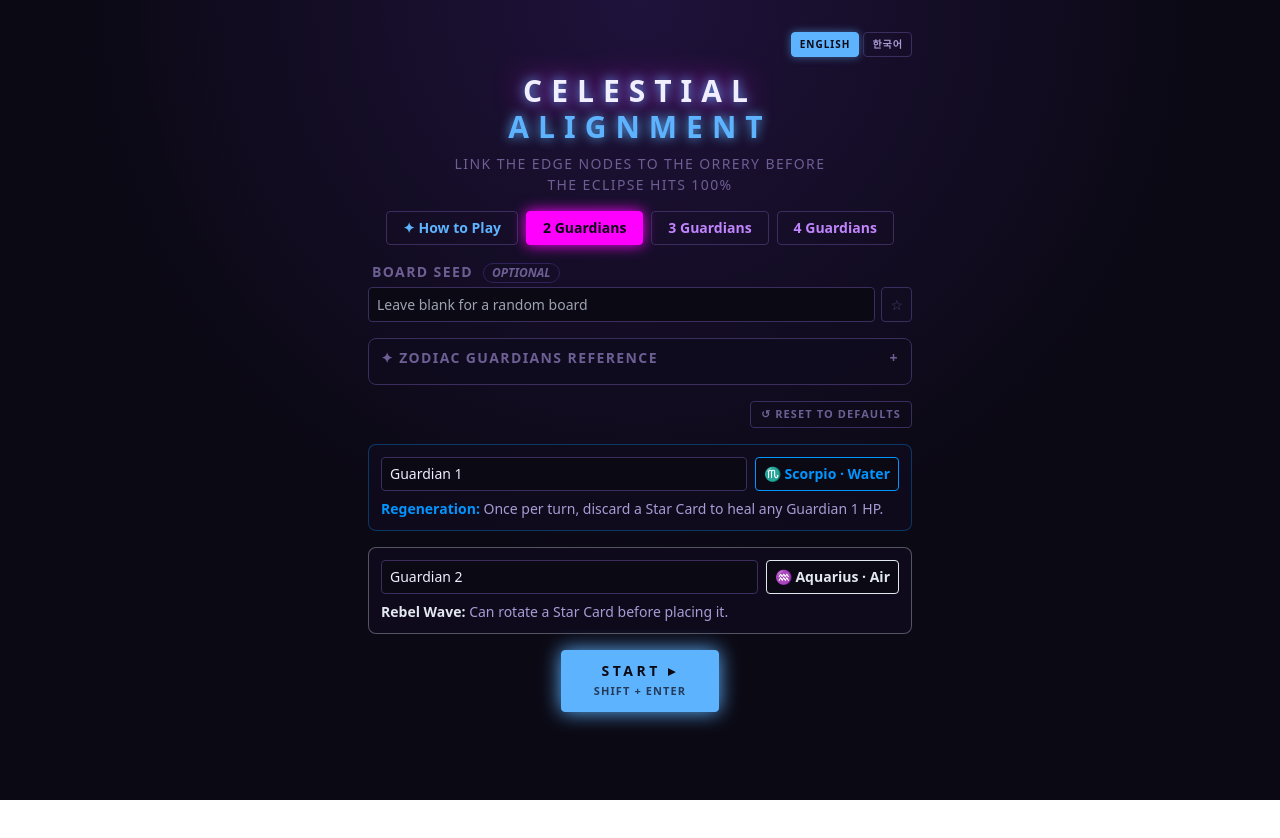
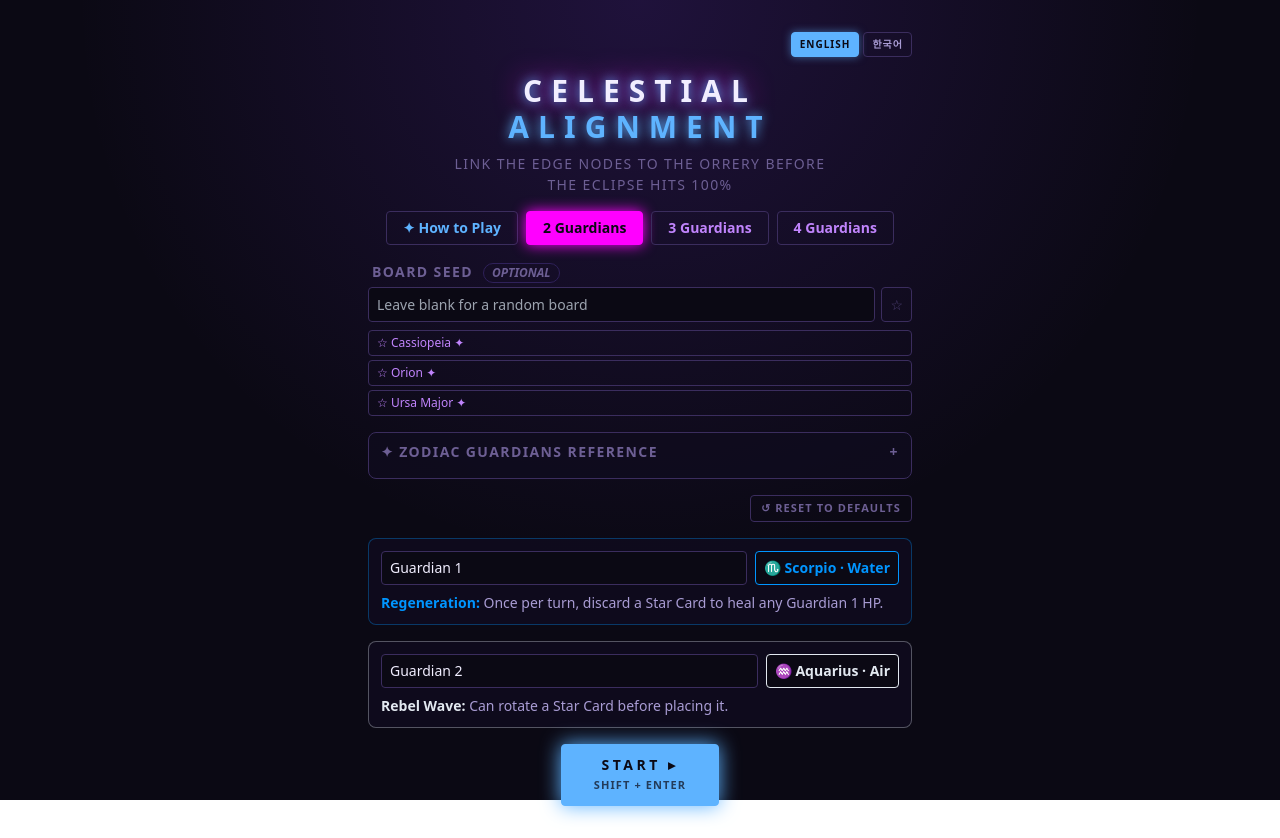
Before and after one commit to yunashin/celestial-alignment, a React (Vite) app: page / in a window 1280 px wide. Before the commit the page ends 800 px from the top, so only its background shows below. Built offline with nearby package versions, Linux system fonts and the light colour scheme.

Commit message:
Fix bug (#15)

```diff
--- a/src/components/SetupScreen.tsx
+++ b/src/components/SetupScreen.tsx
@@ -260,9 +260,9 @@ export function SetupScreen({ onStart }: { onStart: (setup: PlayerSetup[], seed?
                 </button>
               </Tooltip>
             </div>
-            {filteredFavorites.length > 0 && (
+            {(filteredFavorites.length > 0 || RECOMMENDED_SEEDS.length > 0) && (
               <div className="flex flex-col gap-1 mt-1">
-                {filteredFavorites.map((fav) => (
+                {filteredFavorites.length > 0 && filteredFavorites.map((fav) => (
                   <FavoriteSeedRow key={fav.id} fav={fav} seed={seed} t={t} onUse={setSeed} onRemove={removeFavorite} onRename={renameFavorite} />
                 ))}
                 {RECOMMENDED_SEEDS.length > 0 && (
```
